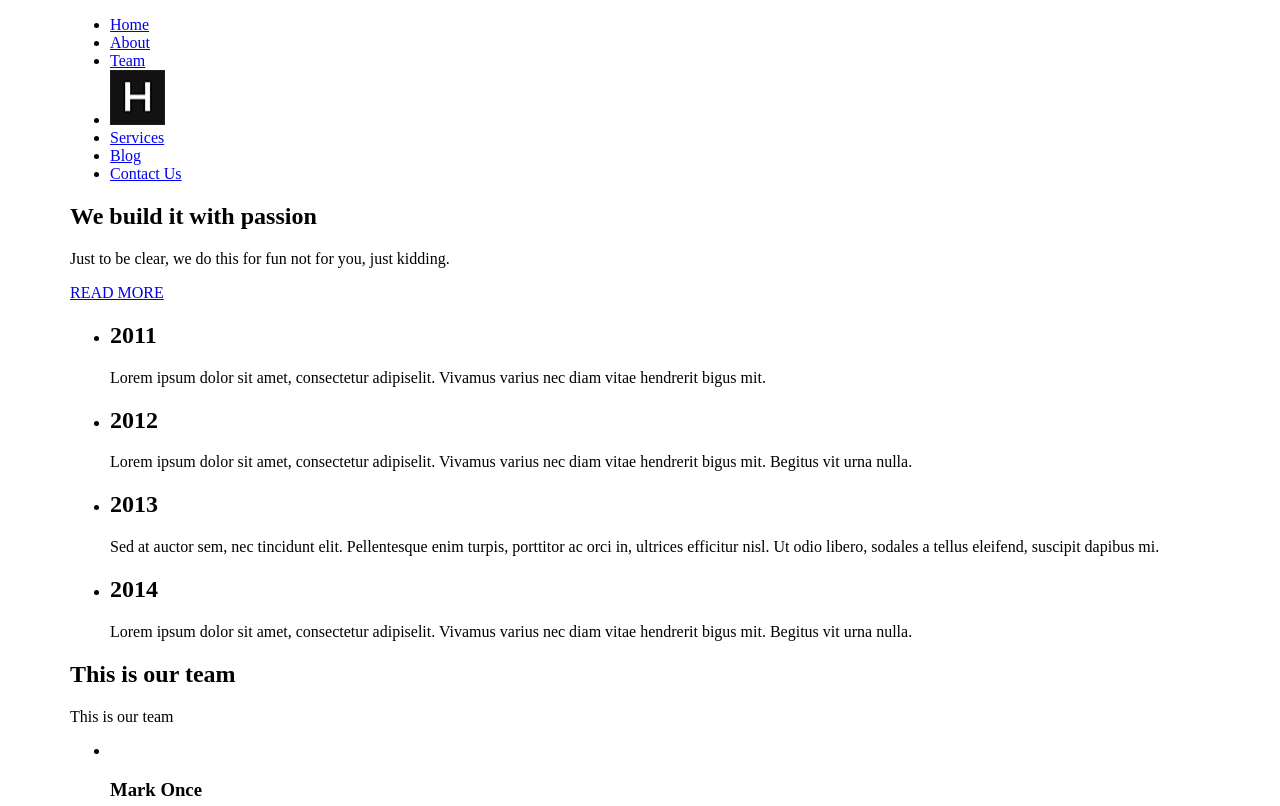
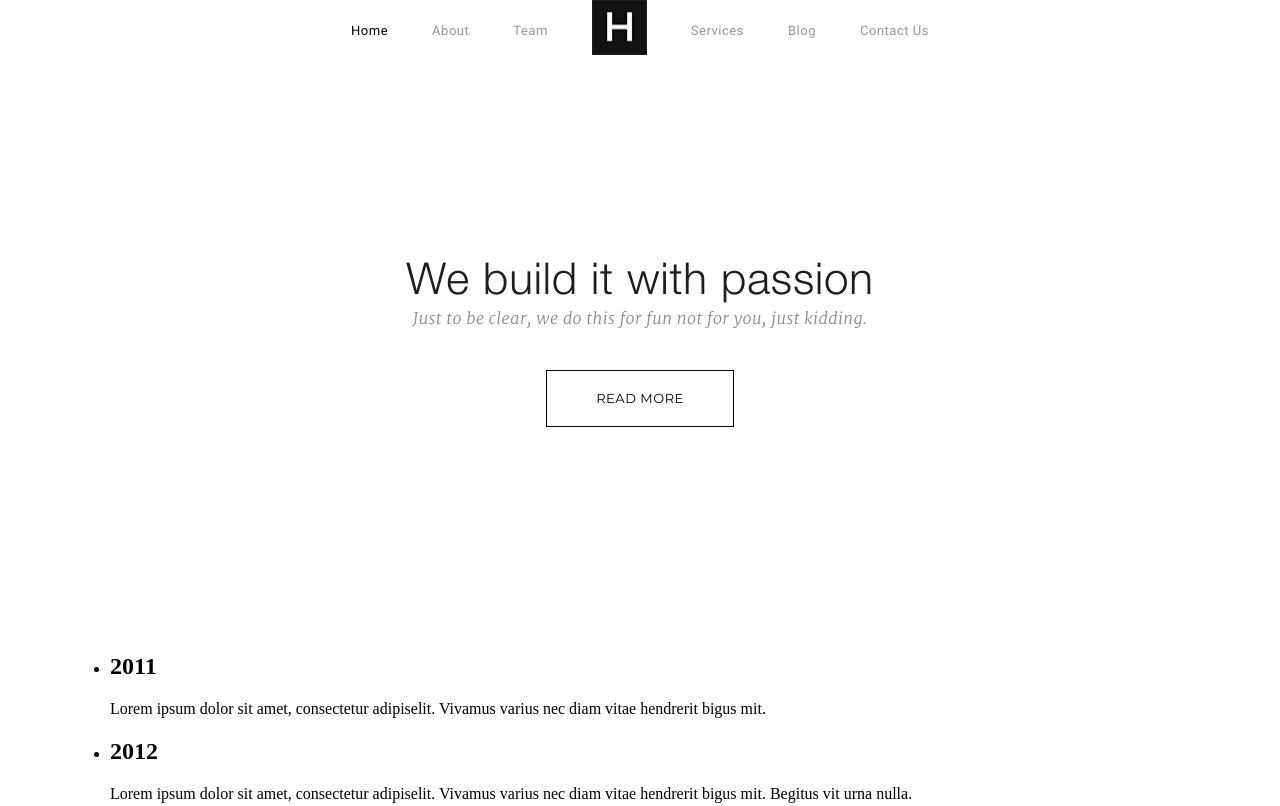
Before and after one commit to georgij-tsabiev/wp-landingBW, a plain HTML site: page index.html in a window 1280 px wide. Shown: the top 806 px of the page. Drawn offline with Linux system fonts and the light colour scheme.

Commit message:
Стилизует header и hero

```diff
--- a/styles/styles.css
+++ b/styles/styles.css
@@ -61,3 +61,75 @@ body {
   padding: 0 15px;
   margin: 0 auto;
 }
+
+/* Header */
+
+.menu {
+  margin: 0;
+  padding: 0;
+  list-style-type: none;
+  display: flex;
+  justify-content: center;
+  align-items: center;
+  flex-wrap: wrap;
+  gap: 44px;
+}
+
+.menu a {
+  text-decoration: none;
+  font-family: "Roboto-Regular", sans-serif;
+  font-size: 13px;
+  line-height: 17px;
+  letter-spacing: 0.04em;
+  color: #989696;
+}
+
+.menu__item--active a {
+  color: #010101;
+}
+
+/* Hero */
+
+.hero {
+  padding: 206px 10px;
+}
+
+.hero__title {
+  font-family: "HelveticaNeueLTProLt", sans-serif;
+  font-size: 44px;
+  line-height: 41px;
+  font-weight: 400;
+  letter-spacing: 0.02em;
+  color: #1d1e1f;
+  text-align: center;
+  margin: 0 0 4px 0;
+}
+
+.hero__text {
+  font-family: "Merriweather-LightItalic", sans-serif;
+  font-size: 16px;
+  line-height: 17px;
+  font-weight: 300;
+  font-style: italic;
+  letter-spacing: 0.03em;
+  color: #898888;
+  text-align: center;
+  margin: 0 0 43px 0;
+}
+
+.hero__button {
+  font-family: "Montserrat-Regular", sans-serif;
+  font-size: 13px;
+  line-height: 17px;
+  font-weight: 400;
+  letter-spacing: 0.04em;
+  color: #000000;
+  display: flex;
+  justify-content: center;
+  justify-self: center;
+  margin: 0 auto;
+  max-width: 188px;
+  border: 1px solid #000000;
+  padding: 19px;
+  text-decoration: none;
+}
```
